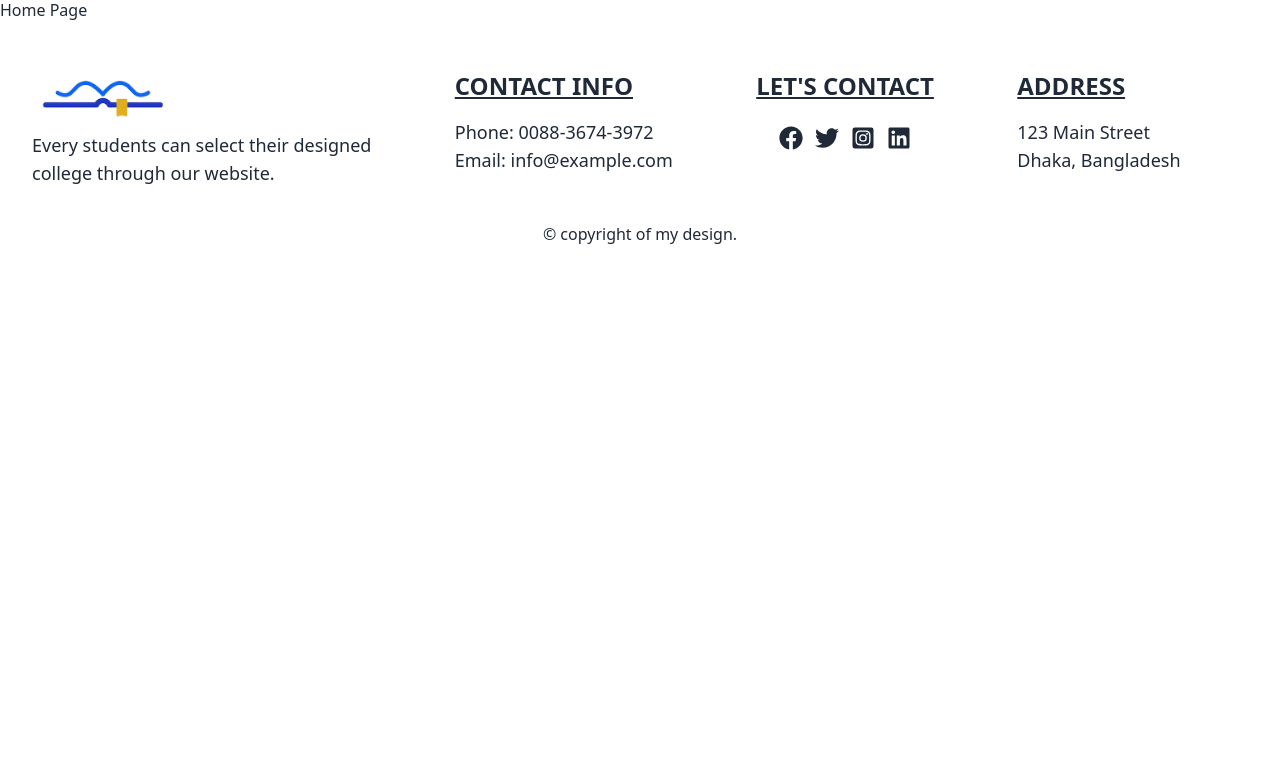
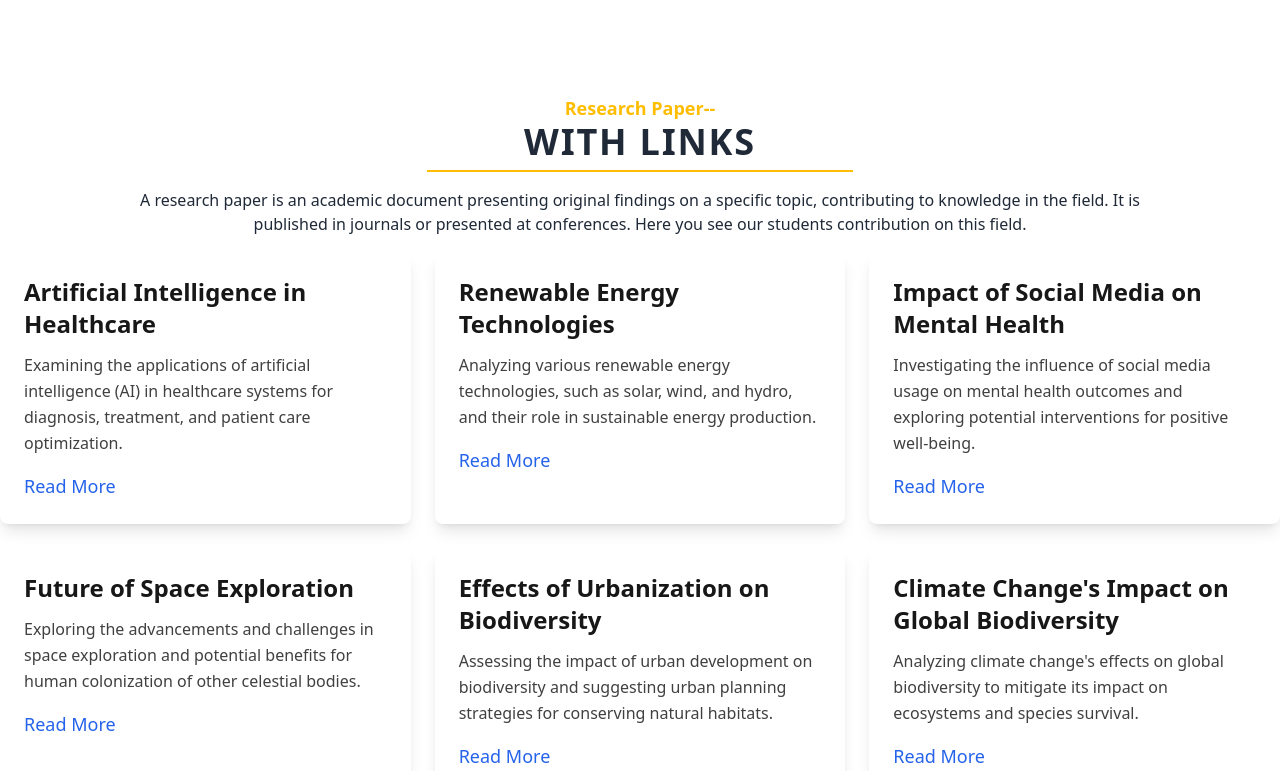
Before and after one commit to abdurrahmanrahat/college-client, a React (Vite) app: page / in a window 1280 px wide. Shown: the part 1829-2600 px from the top of the page. Before the commit the page ends 2085 px from the top, so only its background shows below. Built offline with nearby package versions, Linux system fonts and the light colour scheme; no server answers.

Commit message:
research paper link added

```diff
--- /dev/null
+++ b/public/paper.json
@@ -0,0 +1,32 @@
+[
+  {
+    "title": "Artificial Intelligence in Healthcare",
+    "description": "Examining the applications of artificial intelligence (AI) in healthcare systems for diagnosis, treatment, and patient care optimization.",
+    "link": "https://drive.google.com/file/d/10U3KnmNY8lgQk3GXn14sMv7Tp4wsxk-n/view"
+  },
+  {
+    "title": "Renewable Energy Technologies",
+    "description": "Analyzing various renewable energy technologies, such as solar, wind, and hydro, and their role in sustainable energy production.",
+    "link": "https://ln.run/avkPX"
+  },
+  {
+    "title": "Impact of Social Media on Mental Health",
+    "description": "Investigating the influence of social media usage on mental health outcomes and exploring potential interventions for positive well-being.",
+    "link": "https://ln.run/pgZPt"
+  },
+  {
+    "title": "Future of Space Exploration",
+    "description": "Exploring the advancements and challenges in space exploration and potential benefits for human colonization of other celestial bodies.",
+    "link": "https://ln.run/0Doe9"
+  },
+  {
+    "title": "Effects of Urbanization on Biodiversity",
+    "description": "Assessing the impact of urban development on biodiversity and suggesting urban planning strategies for conserving natural habitats.",
+    "link": "https://ln.run/PEsWG"
+  },
+  {
+    "title": "Climate Change's Impact on Global Biodiversity",
+    "description": "Analyzing climate change's effects on global biodiversity to mitigate its impact on ecosystems and species survival.",
+    "link": "https://ln.run/gR_2T"
+  }
+]
--- a/src/Pages/Home/Home/Home.jsx
+++ b/src/Pages/Home/Home/Home.jsx
@@ -1,6 +1,7 @@
 import Carousel from "../Carousel/Carousel";
 import Colleges from "../Colleges/Colleges";
 import Gallery from "../Gallery/Gallery";
+import Research from "../Research/Research";
 
 const Home = () => {
   return (
@@ -10,7 +11,8 @@ const Home = () => {
       <Colleges></Colleges>
 
       <Gallery></Gallery>
-            <h2>Home Page</h2>
+
+      <Research></Research>
     </div>
   );
 };
--- /dev/null
+++ b/src/Pages/Home/Research/Research.jsx
@@ -0,0 +1,52 @@
+import { useEffect, useState } from "react";
+import SectionTitle from "../../../components/SectionTitle/SectionTitle";
+
+const Research = () => {
+  const [researches, setResearches] = useState([]);
+
+  useEffect(() => {
+    fetch("paper.json")
+      .then((res) => res.json())
+      .then((data) => setResearches(data));
+  }, []);
+
+  return (
+    <div className="mt-24">
+      <SectionTitle
+        subHeading="Research Paper"
+        heading="With Links"
+      ></SectionTitle>
+      <p className="md:w-5/6 text-center mx-auto -mt-4">
+        A research paper is an academic document presenting original findings on
+        a specific topic, contributing to knowledge in the field. It is
+        published in journals or presented at conferences. Here you see our
+        students contribution on this field.
+      </p>
+      <div className="grid grid-cols-1 md:grid-cols-2 lg:grid-cols-3 gap-6 mt-4">
+        {researches.map((paper, index) => (
+          <div
+            key={index}
+            className="bg-white rounded-lg shadow-lg p-6 hover:shadow-xl transition-shadow duration-300"
+          >
+            <h3 className="text-2xl font-semibold text-neutral-900 mb-3">
+              {paper.title}
+            </h3>
+            <p className="text-neutral-700 leading-relaxed mb-4">
+              {paper.description}
+            </p>
+            <a
+              href={paper.link}
+              target="_blank"
+              rel="noopener noreferrer"
+              className="text-blue-600 hover:underline inline-block text-lg"
+            >
+              Read More
+            </a>
+          </div>
+        ))}
+      </div>
+    </div>
+  );
+};
+
+export default Research;
```
Lines whose indentation alone changed are shown as unchanged.
